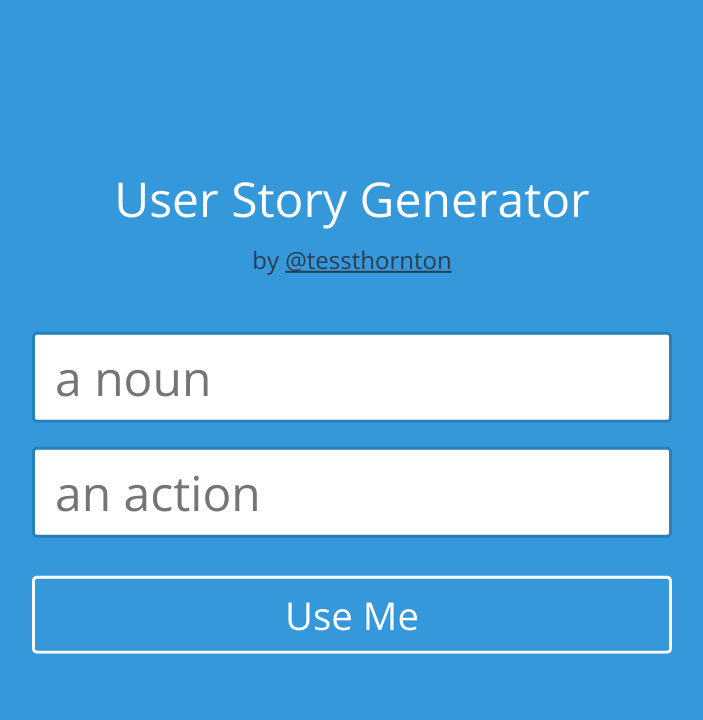
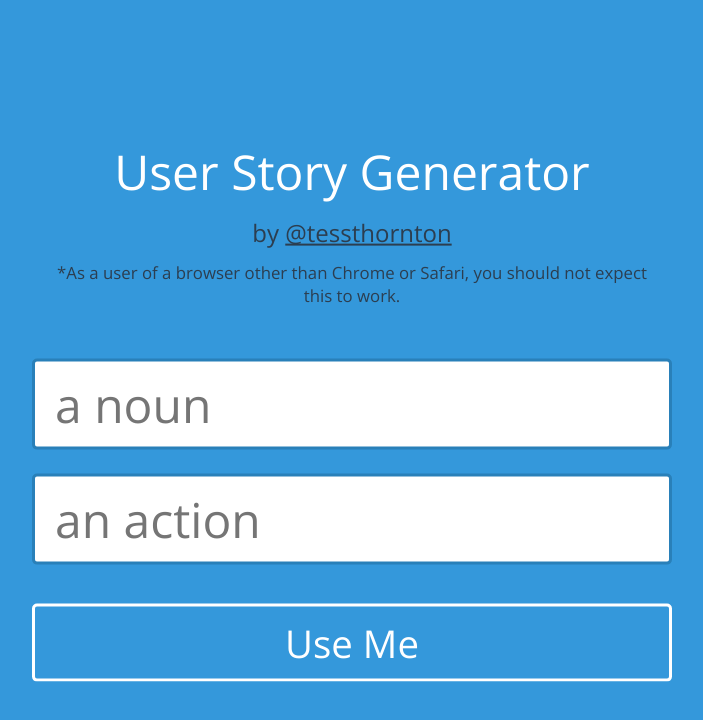
Before and after one commit to tessalt/user-story-generator, a plain HTML site: page index.html in a window 1280 px wide. Shown: the whole page, without its empty margins (288-991 px from the left). Drawn offline with nearby package versions, Linux system fonts and the light colour scheme.

Commit message:
ugh browsers

```diff
--- a/index.html
+++ b/index.html
@@ -16,6 +16,7 @@
       <header>
         <h1>User Story Generator</h1>
         <p>by <a href="http://twitter.com/tessthornton">@tessthornton</a></p>
+        <p class="caveat">*As a user of a browser other than Chrome or Safari, you should not expect this to work.</p>
       </header>
       <p>
         <input type="text" placeholder="a noun" id="noun" autocapitalize="off">
--- a/style.css
+++ b/style.css
@@ -77,6 +77,10 @@ header {
 
 header p {
   font-size: .5em;
+}
+
+header .caveat {
+  font-size: .35em;
 }
 
 .container {
```
